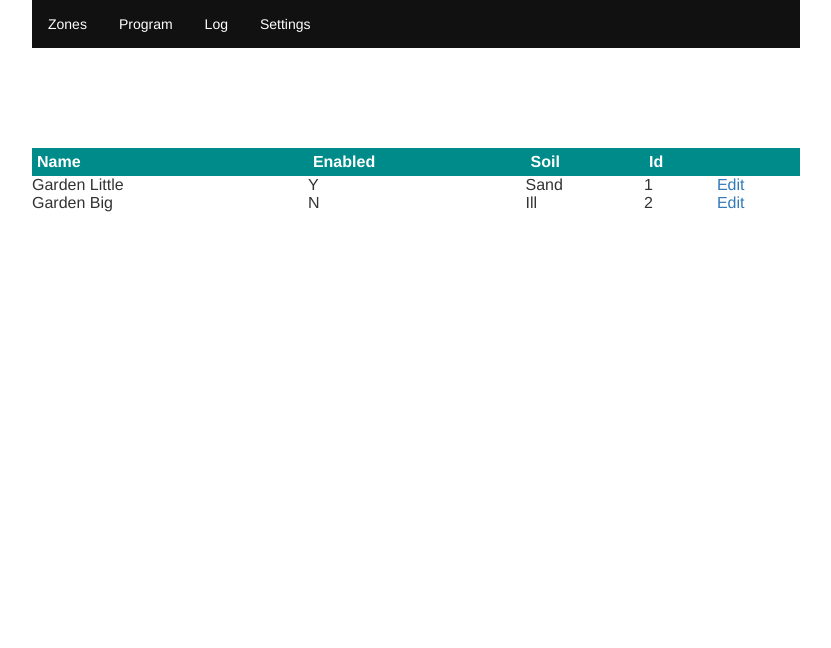
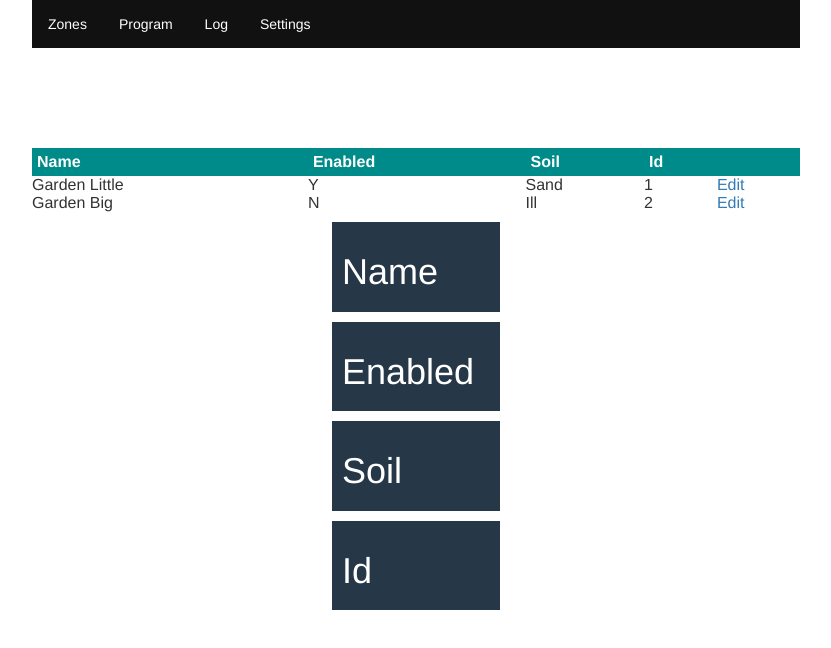
Before and after one commit to Domco88/hello-world, a plain HTML site: page Index.html in a window 1280 px wide. Shown: the whole page, without its empty margins (224-1055 px from the left). Drawn offline with nearby package versions, Linux system fonts and the light colour scheme.

Commit message:
asfasfasfasf

```diff
--- a/CSS/Style.css
+++ b/CSS/Style.css
@@ -58,3 +58,10 @@ body
     margin-left:auto;
     margin-right:auto;
 }
+div {
+    background-color: #263747;
+    color: white;
+    margin: 10px 300px 10px 300px;
+    padding: 10px;
+
+}
--- a/Index.html
+++ b/Index.html
@@ -49,6 +49,18 @@
             <td class="Edit"><a href="views/Edit.html">Edit</a></td>
         </tr>
     </table>
+    <div class="DivClass">
+        <h1>Name</h1>
+    </div>
+    <div class="DivClass">
+        <h1>Enabled</h1>
+    </div>
+    <div class="DivClass">
+        <h1>Soil</h1>
+    </div>
+    <div class="DivClass">
+        <h1>Id</h1>
+    </div>
 </body>
 
 </html>
```
